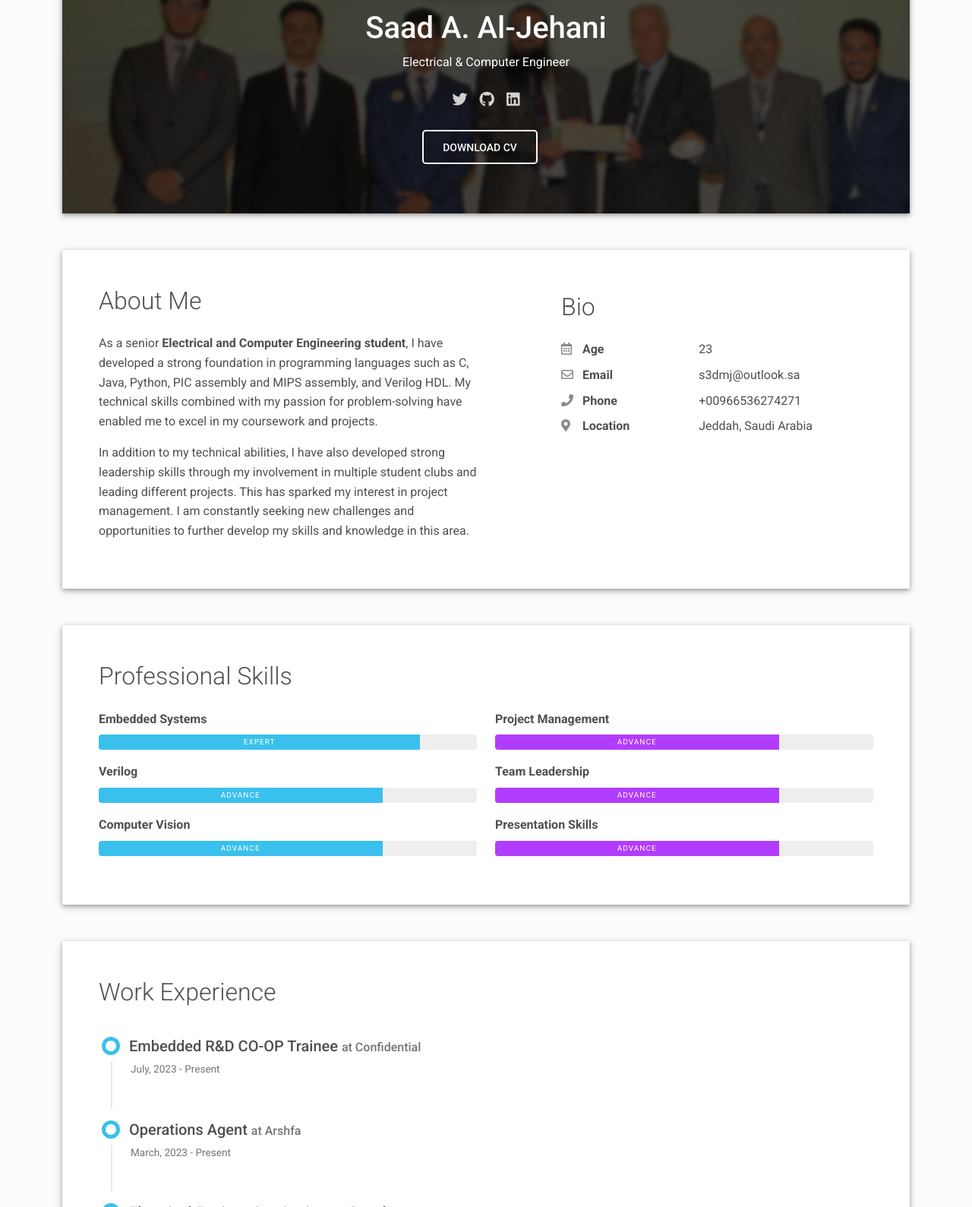
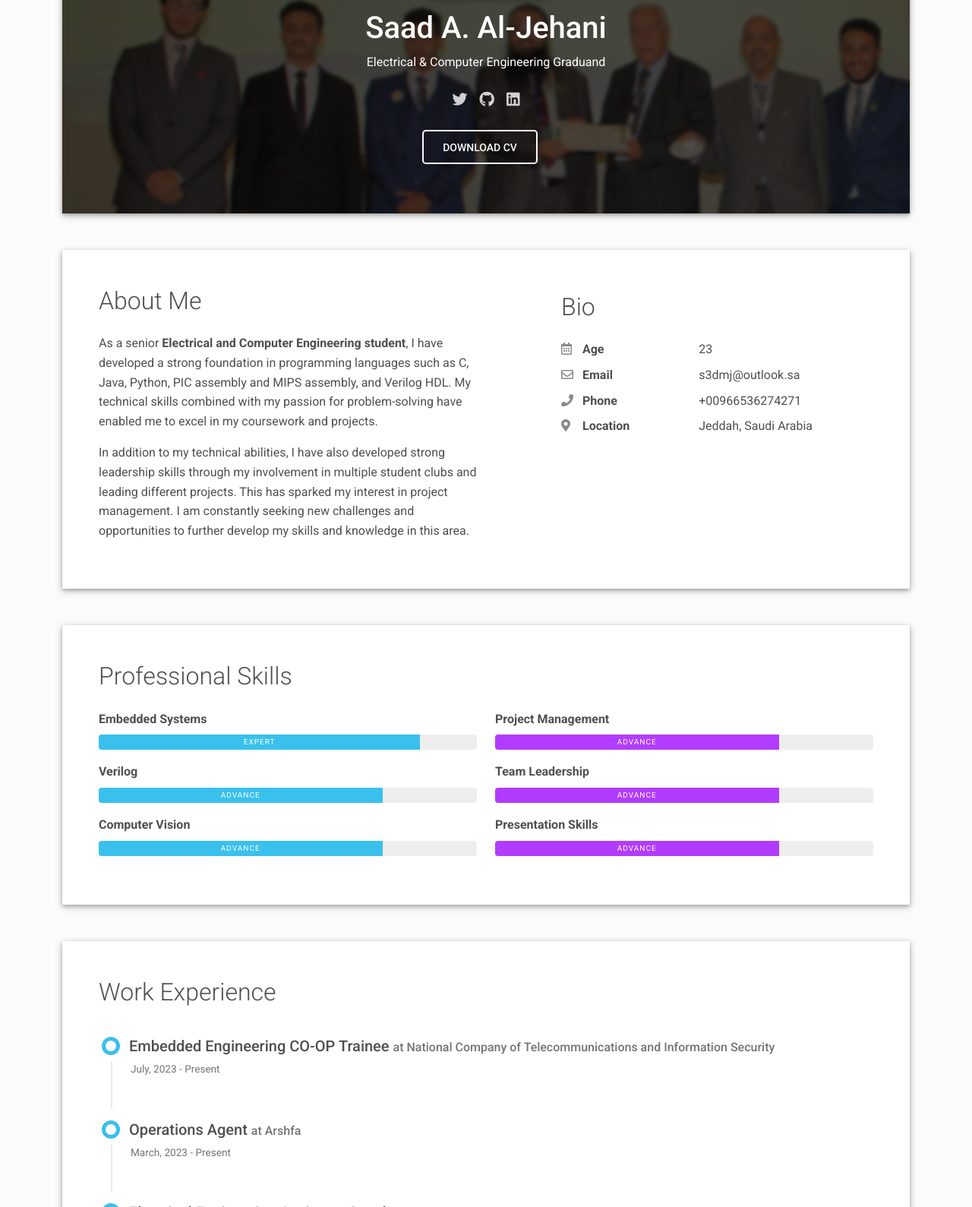
Before and after one commit to S3dMJ/S3dMJ.github.io, a plain HTML site: page index.html in a window 1280 px wide. Shown: the part 331-1920 px from the top of the page at 76% size. Drawn offline with Linux system fonts and the light colour scheme.

Commit message:
Update index.html

```diff
--- a/index.html
+++ b/index.html
@@ -69,7 +69,7 @@
                   <div class="header-bio mt-3">
                     <div data-aos="zoom-in" data-aos-delay="0">
                       <h2 class="h1">Saad A. Al-Jehani</h2>
-                      <p>Electrical & Computer Engineer</p>
+                      <p>Electrical & Computer Engineering Graduand</p>
                     </div>
                     <div class="header-social mb-3 d-print-none" data-aos="zoom-in" data-aos-delay="200">
                       <nav role="navigation">
@@ -87,7 +87,7 @@
                       </nav>
                     </div>
                     <div class="d-print-none"><a class="btn btn-outline-light btn-lg shadow-sm mt-1 me-3"
-                        href="s3dmj_github_io.pdf" data-aos="fade-right" data-aos-delay="700">Download CV</a></div>
+                        href="Saad A. Al-Jehani CV 11.8.23.pdf" data-aos="fade-right" data-aos-delay="700">Download CV</a></div>
                   </div>
                 </div>
               </div>
@@ -203,7 +203,7 @@
             <div class="timeline">
               <div class="timeline-card timeline-card-info" data-aos="fade-in" data-aos-delay="0">
                 <div class="timeline-head px-4 pt-3">
-                  <div class="h5">Embedded R&D CO-OP Trainee <span class="text-muted h6">at Confidential</span></div>
+                  <div class="h5">Embedded Engineering CO-OP Trainee <span class="text-muted h6">at National Company of Telecommunications and Information Security</span></div>
                 </div>
                 <div class="timeline-body px-4 pb-4">
                   <div class="text-muted text-small mb-3">July, 2023 - Present</div>
```
